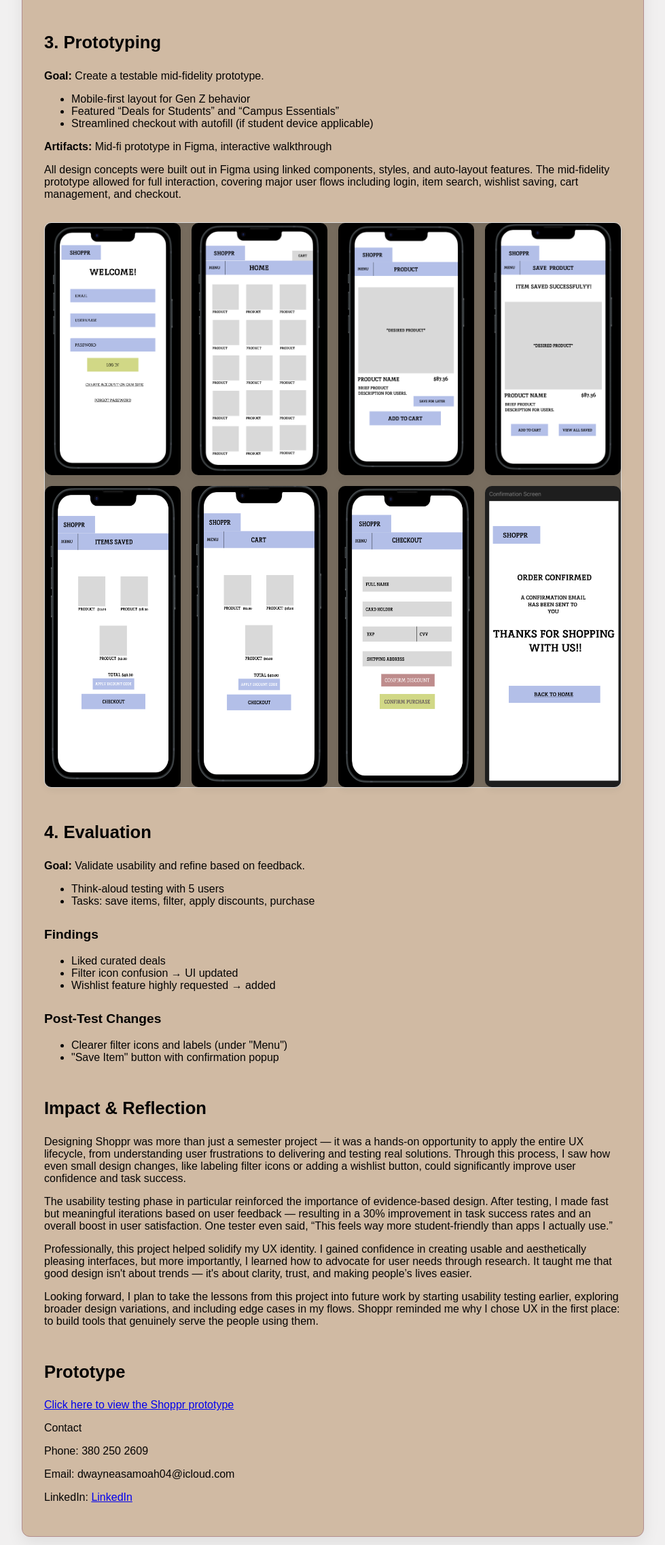
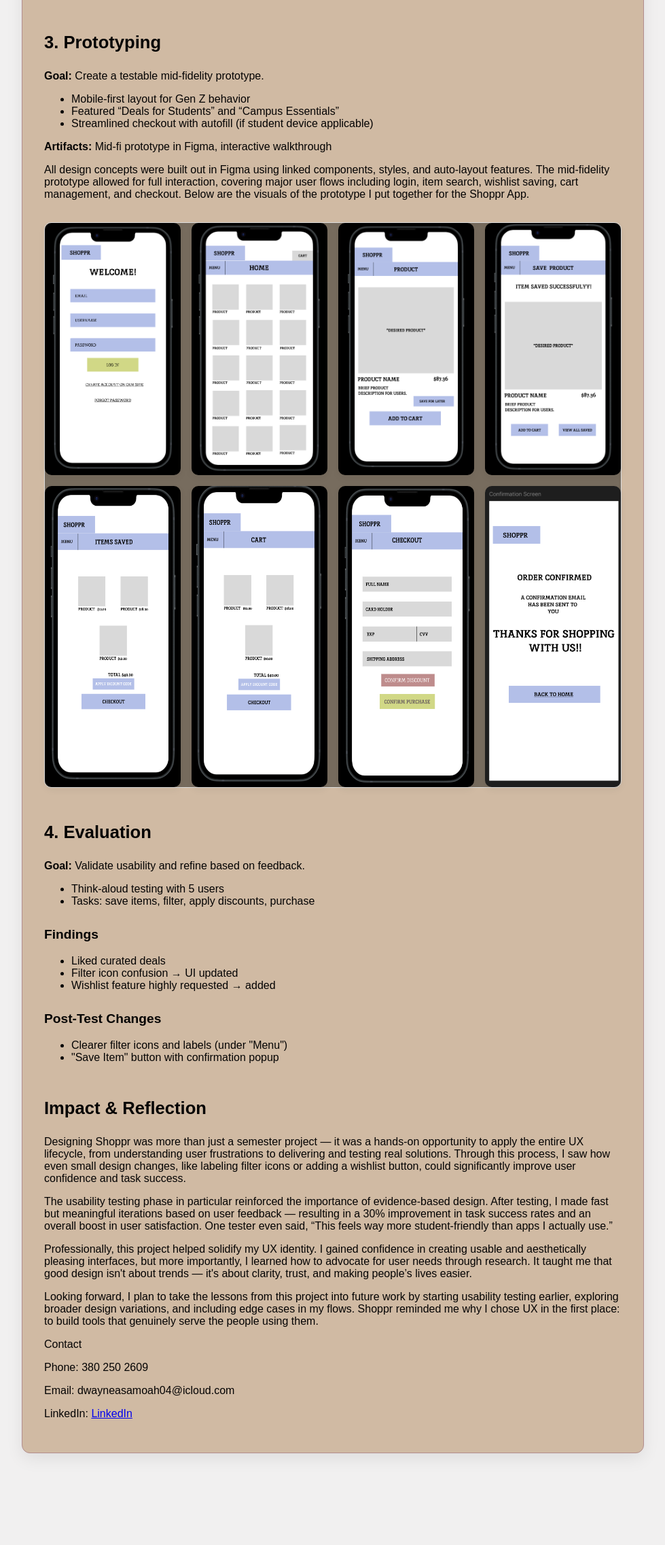
Before and after one commit to dwaynea007/UX-Portfolio, a plain HTML site: page shoppr.html in a window 1280 px wide. Shown: the part 1284-3557 px from the top of the page at 68% size, without its empty margins (150-1129 px from the left). After the commit the page ends 3454 px from the top, so only its background shows below. Drawn offline with Linux system fonts and the light colour scheme.

Commit message:
prototype update

```diff
--- a/shoppr.html
+++ b/shoppr.html
@@ -67,7 +67,7 @@
       <li>Streamlined checkout with autofill (if student device applicable)</li>
     </ul>
     <p><strong>Artifacts:</strong> Mid-fi prototype in Figma, interactive walkthrough</p>
-    <p>All design concepts were built out in Figma using linked components, styles, and auto-layout features. The mid-fidelity prototype allowed for full interaction, covering major user flows including login, item search, wishlist saving, cart management, and checkout.</p>
+    <p>All design concepts were built out in Figma using linked components, styles, and auto-layout features. The mid-fidelity prototype allowed for full interaction, covering major user flows including login, item search, wishlist saving, cart management, and checkout. Below are the visuals of the prototype I put together for the Shoppr App.</p>
 
     <div class="prototype-gallery">
       <img src="./shoppr.log.in.png" alt="Log In Page.">
@@ -107,11 +107,6 @@
 
     <p>Looking forward, I plan to take the lessons from this project into future work by starting usability testing earlier, exploring broader design variations, and including edge cases in my flows. Shoppr reminded me why I chose UX in the first place: to build tools that genuinely serve the people using them.</p>
 
-
-        <h2>Prototype</h2>
-        <p><a href="#" target="_blank">Click here to view the Shoppr prototype</a></p>
-      </section>
-
       <footer>
         <p>Contact</p>
         <p>Phone: 380 250 2609</p>
```
